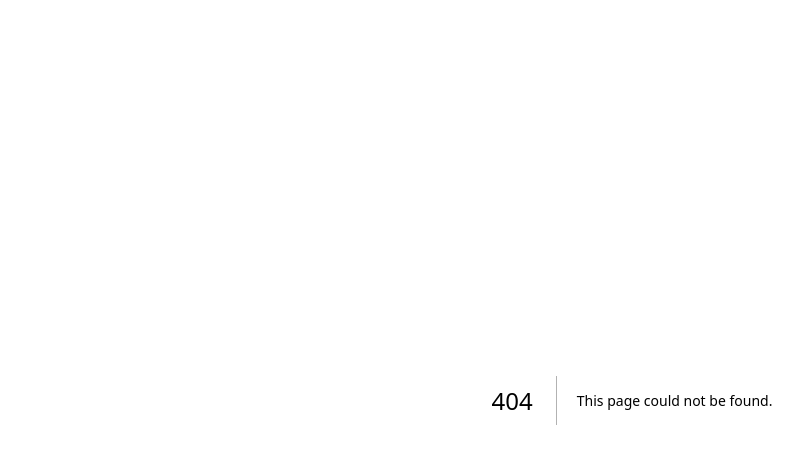
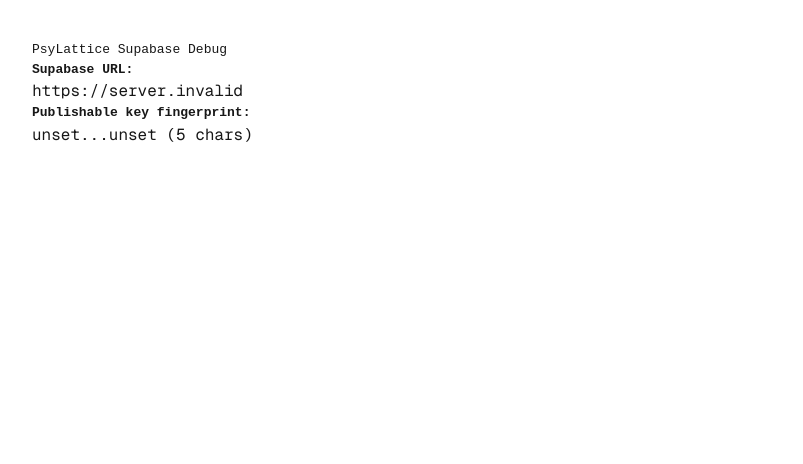
Before and after one commit to pr15das/psylattice, a Next.js app: page /debug in a window 1280 px wide. Before the commit this address had no page. Shown: the top 464 px of the page, without its empty margins (8-811 px from the left). Built offline with nearby package versions, Linux system fonts and the light colour scheme; no server answers.

Commit message:
Add temporary Supabase configuration check

```diff
--- /dev/null
+++ b/app/debug/page.tsx
@@ -0,0 +1,36 @@
+"use client";
+
+export default function DebugPage() {
+  const url =
+    process.env.NEXT_PUBLIC_SUPABASE_URL || "MISSING";
+
+  const key =
+    process.env.NEXT_PUBLIC_SUPABASE_PUBLISHABLE_KEY || "";
+
+  const keyFingerprint = key
+    ? `${key.slice(0, 18)}...${key.slice(-6)} (${key.length} chars)`
+    : "MISSING";
+
+  return (
+    <main
+      style={{
+        padding: "40px",
+        fontFamily: "monospace",
+      }}
+    >
+      <h1>PsyLattice Supabase Debug</h1>
+
+      <p>
+        <strong>Supabase URL:</strong>
+      </p>
+
+      <pre>{url}</pre>
+
+      <p>
+        <strong>Publishable key fingerprint:</strong>
+      </p>
+
+      <pre>{keyFingerprint}</pre>
+    </main>
+  );
+}
```
